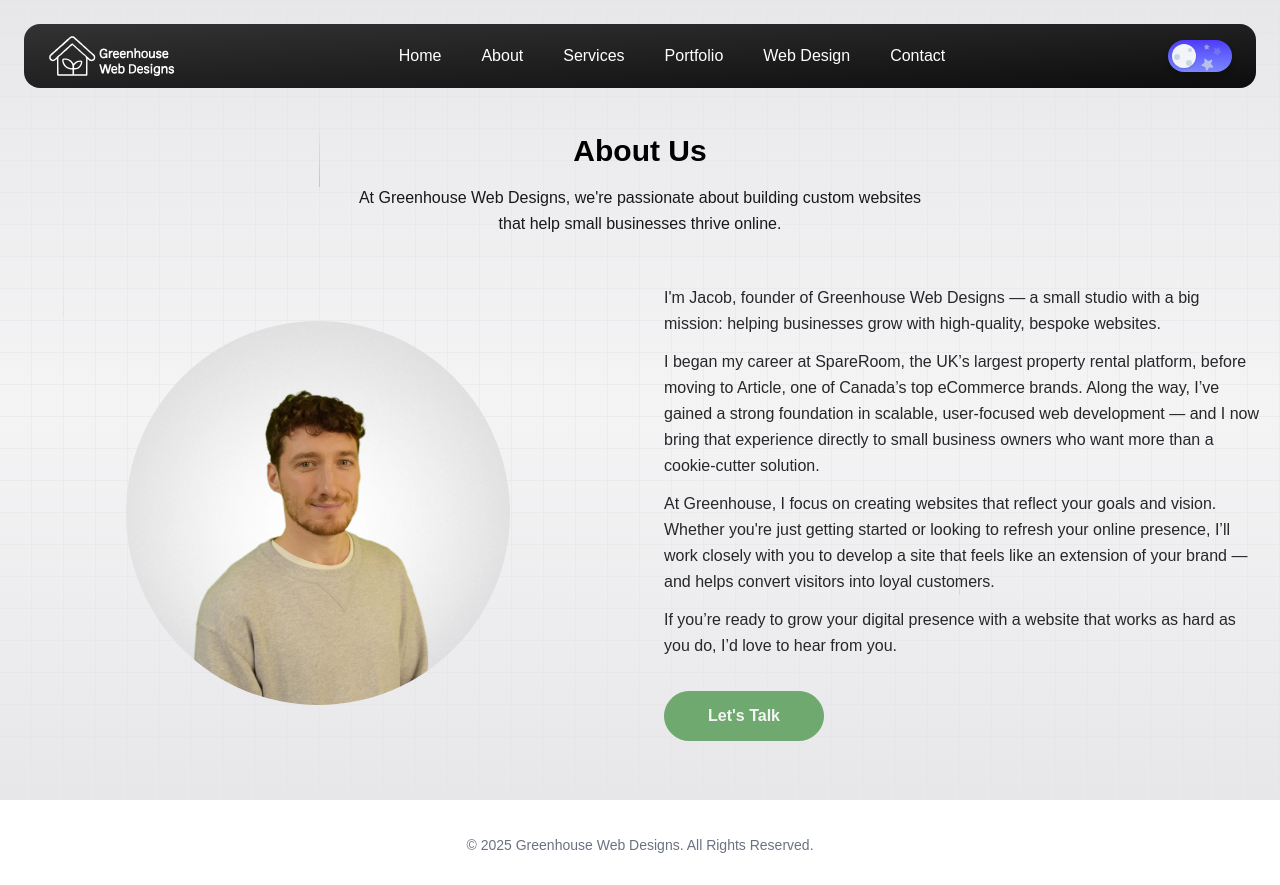
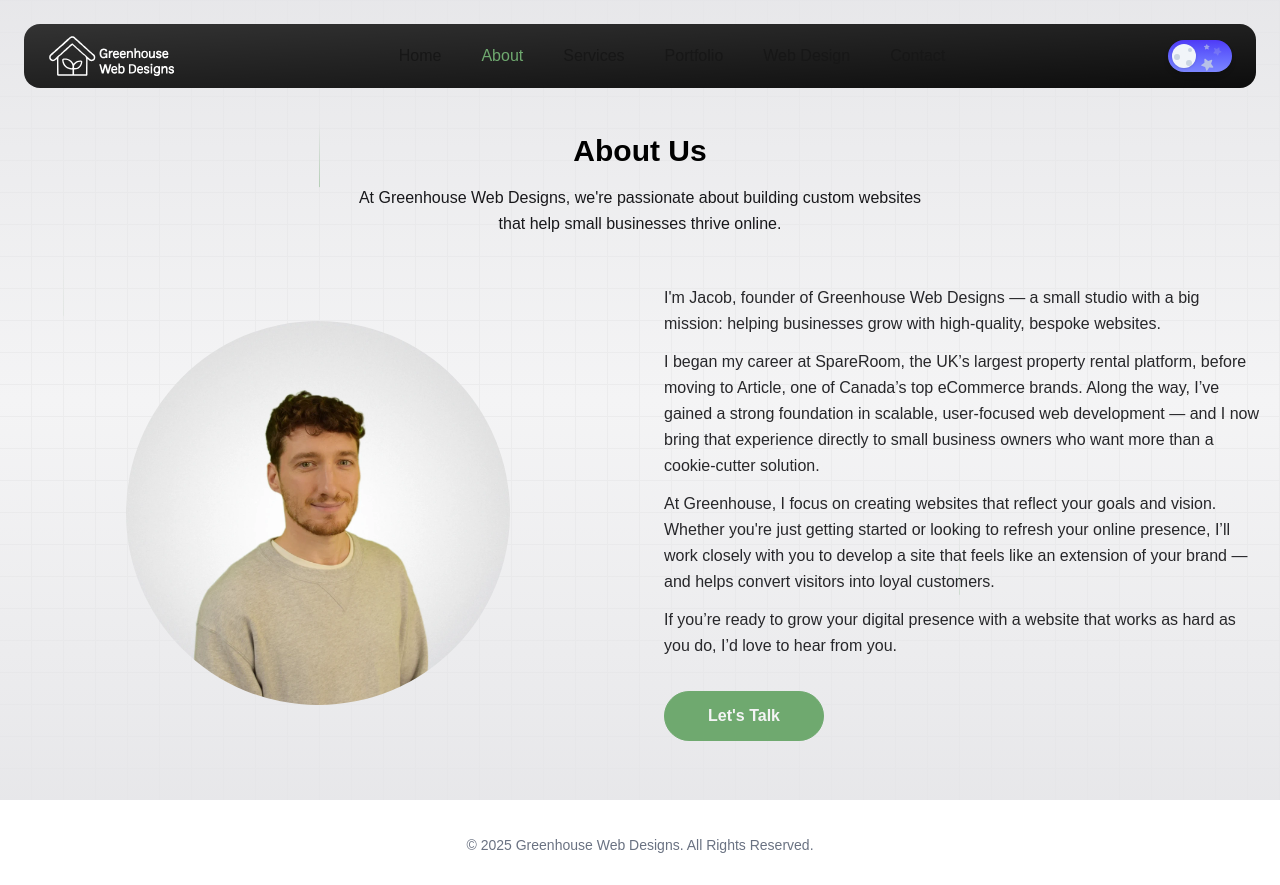
Before and after one commit to jacobadam/greenhousewebdesigns, a Next.js app: page /about in a window 1280 px wide. Built offline with nearby package versions, Linux system fonts and the light colour scheme.

Commit message:
fix color for active link

```diff
--- a/src/app/components/Nav.jsx
+++ b/src/app/components/Nav.jsx
@@ -60,7 +60,7 @@ export default function NavBar() {
               <Link
                 key={link.href}
                 href={link.href}
-                className={`group relative scale-100 overflow-hidden rounded-lg px-4 py-2 transition-transform hover:scale-105 active:scale-95 opacity-100 text-white hover:text-[#6fa96f] dark:hover:text-indigo-500 ${
+                className={`group relative scale-100 overflow-hidden rounded-lg px-4 py-2 transition-transform hover:scale-105 active:scale-95 opacity-100 hover:text-[#6fa96f] dark:hover:text-indigo-500 ${
                   pathname === link.href
                     ? "text-[#6fa96f] dark:text-indigo-500"
                     : ""
```
